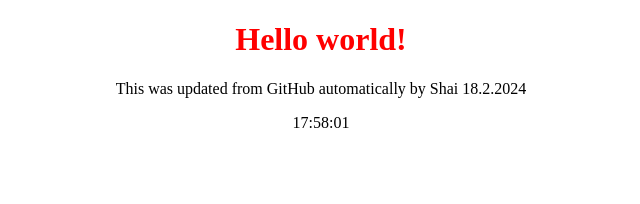
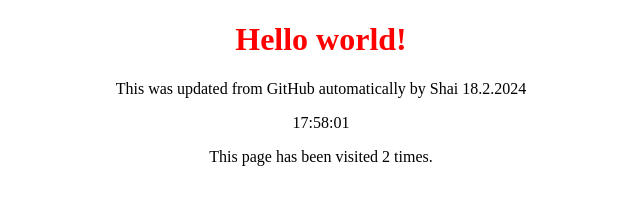
Before and after one commit to shai360hai/GitLink, a plain HTML site: page index.html in a window 1280 px wide. Shown: the whole page, without its empty margins (319-959 px from the left). Drawn offline with Linux system fonts and the light colour scheme.

Commit message:
Update index.html

```diff
--- a/index.html
+++ b/index.html
@@ -5,7 +5,22 @@
     <meta name="viewport" content="width=device-width, initial-scale=1.0">
     <link rel="stylesheet" href="css/index.css">
     <title>GitHub Shai pages demo</title>
+    <script>
+        // Function to increment the visit count
+        function incrementCounter() {
+            if (localStorage.pageVisits) {
+                localStorage.pageVisits = Number(localStorage.pageVisits) + 1;
+            } else {
+                localStorage.pageVisits = 1;
+            }
+            document.getElementById('visitCount').textContent = localStorage.pageVisits;
+        }
 
+        // Execute the incrementCounter function when the page loads
+        window.onload = function() {
+            incrementCounter();
+        };
+    </script>
 </head>
 <body>
     <h1>Hello world!</h1>
@@ -14,6 +29,13 @@
 
     <div id="clock">
     </div>
+
+ <p>This page has been visited <span id="visitCount">0</span> times.</p>
+
+    <!-- Call the incrementCounter function when the page is loaded -->
+    <script>
+        incrementCounter();
+    </script>
 
     <script>
         function updateTime() {
```
